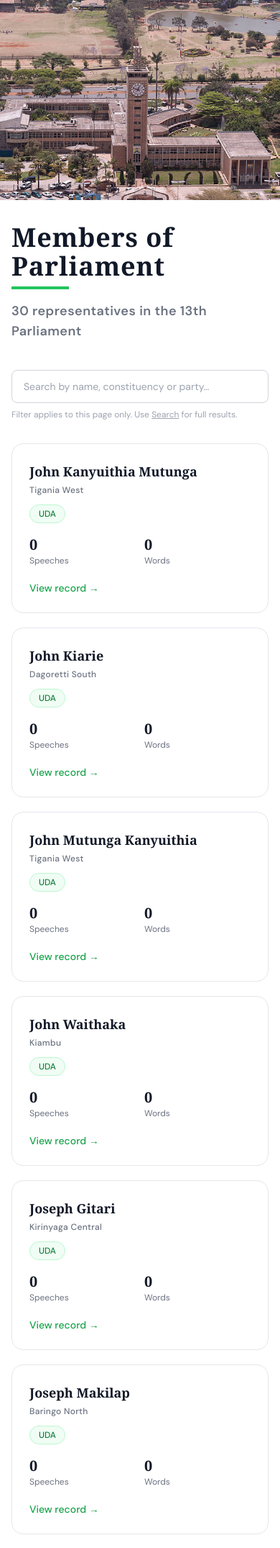
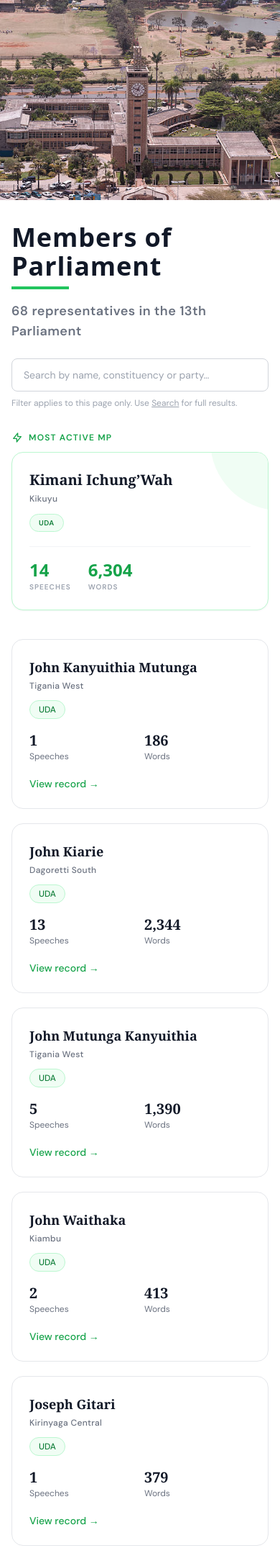
Before and after one commit to isaac-ndungu/hansard_analyzer, a Flask app: page /members/?page=2 in a window 390 px wide. Shown: the part 74-2225 px from the top of the page at 72% size. Run offline with Flask 3, Linux system fonts and the light colour scheme; data comes from the database, SQL or seed files in the repository; parts of the project's set-up code (start-up, migrations or seed data) failed here and were passed over; some libraries are stand-ins or nearby versions.

Commit message:
fix: routing issues in issues and members  and update tailwind classes to improve site responsivity

```diff
--- a/routes/members.py
+++ b/routes/members.py
@@ -1,10 +1,10 @@
 from flask import Blueprint, render_template, abort, request, jsonify
 from analyzer.database.seed import get_connection
 from analyzer.database.queries import (
-    get_all_members,            # for the paginated list
+    get_all_members_with_stats,            # for the paginated list
     get_mp_agenda_items,
 )
-from analyzer.analytics.mp_stats import get_mp_full_profile
+from analyzer.analytics.mp_stats import get_mp_full_profile, get_most_active_mps
 from analyzer.analytics.sentiment import get_mp_sentiment_profile
 from analyzer.analytics.topics import get_mp_topics
 from analyzer.analytics.trends import get_participation_trend
@@ -18,16 +18,18 @@ members_bp = Blueprint("members", __name__)
 
 @members_bp.route("/")
 def member_list():
-    """Paginated list of all members."""
+    """Paginated list of all members with stats."""
     page = request.args.get("page", 1, type=int)
     per_page = 30
 
     conn = get_connection()
-    members = get_all_members(conn)          # plain list of member dicts
+    members = get_all_members_with_stats(conn)
     conn.close()
 
+    top_mp = get_most_active_mps(limit=1)[0] if members else None
+
     p = paginate(members, page, per_page)
-    return render_template("members.html", members=p["items"], pagination=p)
+    return render_template("members.html", members=p["items"], pagination=p, top_mp=top_mp)
 
 
 @members_bp.route("/<int:member_id>")
--- a/templates/agenda_item.html
+++ b/templates/agenda_item.html
@@ -35,7 +35,8 @@
         {% endfor %}
         {% endif %}
     </div>
-    <h1 class="text-2xl font-bold text-gray-900 mb-1">{{ item.title }}</h1>
+    <h1 class="font-sans text-4xl sm:text-5xl font-black text-gray-900 tracking-wide mb-2">{{ item.title }}</h1>
+    <div class="h-1 w-20 bg-green-500 mb-4"></div>
     <p class="text-sm text-gray-400">
         Session {{ item.session_id }}
         {% if sentiment_label == 'Constructive' %}
--- a/templates/base.html
+++ b/templates/base.html
@@ -75,10 +75,11 @@
                                         {{ 'border-b-2 border-white' if request.path == url_for('sessions.session_list') else '' }}">
                         Sessions
                     </a>
-                    <a href="{{ url_for('topics.topics_overview') }}"
+
+                    <a href="{{ url_for('bills.bills_list') }}"
                         class="hover:text-white transition-colors whitespace-nowrap
-                                            {{ 'border-b-2 border-white' if request.path == url_for('topics.topics_overview') else '' }}">
-                        Topics
+                                        {{ 'border-b-2 border-white' if request.path == url_for('bills.bills_list') else '' }}">
+                        Bills
                     </a>
                     <a href="{{ url_for('home.about') }}"
                         class="hover:text-white transition-colors whitespace-nowrap
@@ -163,10 +164,11 @@
                             {{ 'border-b-2 border-white inline-block' if request.path == url_for('sessions.session_list') else '' }}">
                     Sessions
                 </a>
-                <a href="{{ url_for('topics.topics_overview') }}"
+
+                <a href="{{ url_for('bills.bills_list') }}"
                     class="block hover:text-white py-1
-                                {{ 'border-b-2 border-white inline-block' if request.path == url_for('topics.topics_overview') else '' }}">
-                    Topics
+                            {{ 'border-b-2 border-white inline-block' if request.path == url_for('bills.bills_list') else '' }}">
+                    Bills
                 </a>
                 <a href="{{ url_for('home.about') }}"
                     class="block hover:text-white py-1
--- a/templates/member.html
+++ b/templates/member.html
@@ -13,7 +13,7 @@
 <!-- Header -->
 <div class="mb-10">
     <div class="flex items-start gap-4 flex-wrap mb-3">
-        <h1 class="font-serif text-4xl sm:text-5xl font-black text-gray-900 tracking-wide">
+        <h1 class="font-sans text-4xl sm:text-5xl font-black text-gray-900 tracking-wide">
             {{ profile.name }}
         </h1>
         {% if sentiment.label == 'Constructive' %}
--- a/templates/members.html
+++ b/templates/members.html
@@ -11,19 +11,19 @@
 
 {% block content %}
 
-<!-- Header -->
-<div class="mb-10">
-    <h1 class="font-serif text-4xl sm:text-5xl font-black text-gray-900 tracking-wide mb-2">
+<!-- Header & Hero -->
+<div class="mb-10 flex flex-col md:flex-row gap-8 items-start justify-between">
+    <div class="flex-1">
+        <h1 class="font-sans text-4xl sm:text-5xl font-black text-gray-900 tracking-wide mb-2">
             Members of Parliament
         </h1>
         <div class="h-1 w-20 bg-green-500 mb-4"></div>
-    <p class="text-gray-500 text-lg font-semibold tracking-wide">
-        {{ members|length }} representatives in the 13th Parliament
+        <p class="text-gray-500 text-lg font-semibold tracking-wide mb-6">
+            {{ pagination.total }} representatives in the 13th Parliament
         </p>
-</div>
 
         <!-- Filter -->
-<div class="mb-8">
+        <div class="max-w-md">
             <input
                 type="text" id="mpFilter"
                 class="w-full px-4 py-3 rounded-lg border border-gray-300 text-sm
@@ -37,6 +37,46 @@
                 <a href="/search/" class="underline hover:text-green-600 transition-colors">Search</a>
                 for full results.
             </p>
+        </div>
+    </div>
+
+    <!-- Most Active MP Hero -->
+    {% if top_mp %}
+    <div class="w-full md:w-80 shrink-0">
+        <div class="text-xs font-semibold uppercase tracking-widest text-green-600 mb-3 flex items-center gap-2">
+            <svg class="w-4 h-4" fill="none" stroke="currentColor" viewBox="0 0 24 24"><path stroke-linecap="round" stroke-linejoin="round" stroke-width="2" d="M13 10V3L4 14h7v7l9-11h-7z"></path></svg>
+            Most Active MP
+        </div>
+        <a href="{{ url_for('members.mp_scorecard', member_id=top_mp.member_id) }}"
+           class="block bg-white border border-green-200 rounded-2xl p-6 shadow-sm hover:shadow-xl hover:-translate-y-1 hover:border-green-400 transition-all duration-300 relative overflow-hidden group">
+            <!-- Decorative accent -->
+            <div class="absolute top-0 right-0 w-24 h-24 bg-green-50 rounded-bl-full -mr-4 -mt-4 transition-transform group-hover:scale-110"></div>
+
+            <div class="relative z-10">
+                <div class="font-serif font-bold text-gray-900 text-xl mb-1 group-hover:text-green-700 transition-colors">
+                    {{ top_mp.name }}
+                </div>
+                <div class="text-xs text-gray-500 font-medium tracking-wide mb-3">
+                    {{ top_mp.constituency or '—' }}
+                </div>
+                <span class="inline-block px-3 py-1 bg-green-50 border border-green-200 text-green-700 text-[10px] font-bold uppercase tracking-wider rounded-full mb-5">
+                    {{ top_mp.party or '—' }}
+                </span>
+
+                <div class="flex gap-6 border-t border-gray-100 pt-4">
+                    <div>
+                        <div class="font-sans font-black text-2xl text-green-600">{{ top_mp.speech_count }}</div>
+                        <div class="text-[10px] font-bold uppercase tracking-widest text-gray-400">Speeches</div>
+                    </div>
+                    <div>
+                        <div class="font-sans font-black text-2xl text-green-600">{{ "{:,}".format(top_mp.word_count) }}</div>
+                        <div class="text-[10px] font-bold uppercase tracking-widest text-gray-400">Words</div>
+                    </div>
+                </div>
+            </div>
+        </a>
+    </div>
+    {% endif %}
 </div>
 
 {% if members %}
--- a/templates/search.html
+++ b/templates/search.html
@@ -15,8 +15,9 @@
 {% block content %}
 
 <!-- Header -->
-<div class="mb-8">
-    <h1 class="font-serif text-3xl sm:text-4xl font-semibold text-gray-900 mb-3">Search the Hansard</h1>
+<div class="mb-10">
+    <h1 class="font-sans text-4xl sm:text-5xl font-black text-gray-900 tracking-wide mb-2">Search the Hansard</h1>
+    <div class="h-1 w-20 bg-green-500 mb-4"></div>
 </div>
 
 <!-- Search Form -->
```
Also changed, not shown: routes/sessions.py (+33 -0 lines), templates/bills.html (+6 -3 lines), templates/index.html (+14 -16 lines), templates/session.html (+4 -3 lines), templates/topic_detail.html (+7 -6 lines). Lines whose indentation alone changed are shown as unchanged.
